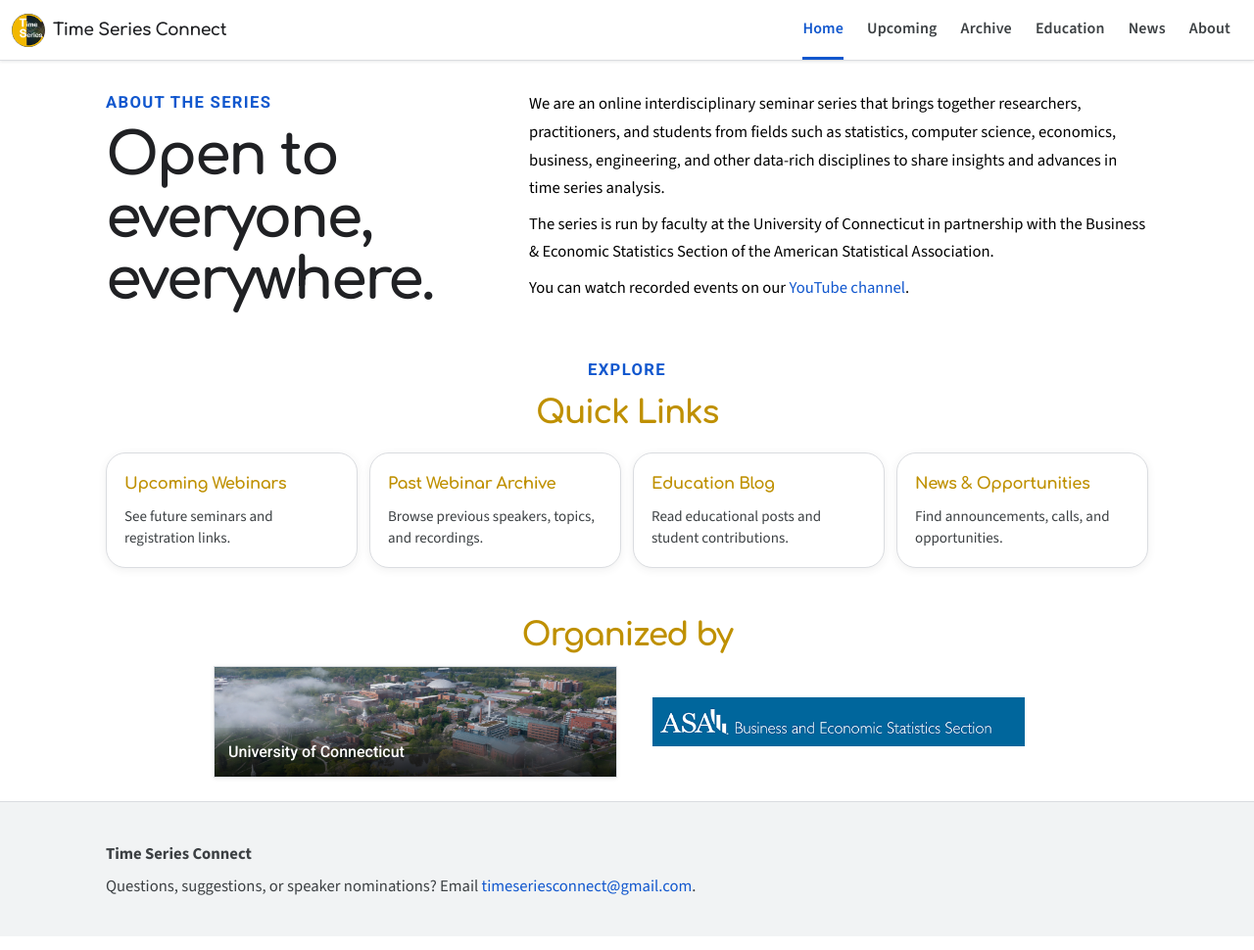
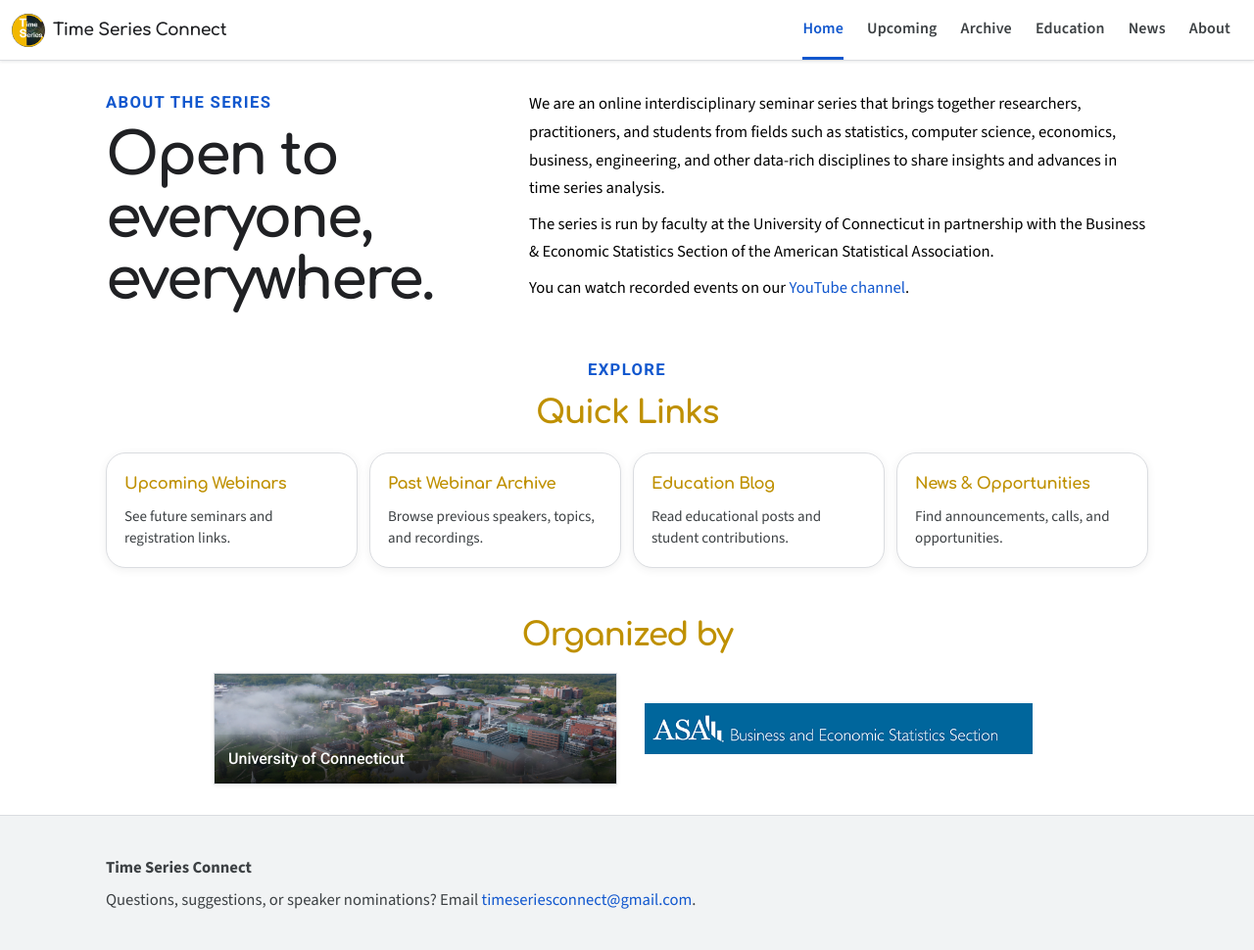
Before and after one commit to yaozheng-stat/time-series-connect, a Jekyll site: the page built from index.md, in a window 1280 px wide and 970 px high. Shown: the whole window at 98% size. Built offline with Jekyll 4.4.1, drawn with Linux system fonts in a browser that asks for light colours.

Commit message:
change size of logos

```diff
--- a/assets/css/homepage-spacing.css
+++ b/assets/css/homepage-spacing.css
@@ -139,3 +139,14 @@
     min-height:auto;
   }
 }
+
+.asa-card{
+  padding:8px;
+}
+
+.asa-card img{
+  width:100%;
+  height:112px;
+  max-height:none;
+  object-fit:contain;
+}
```
